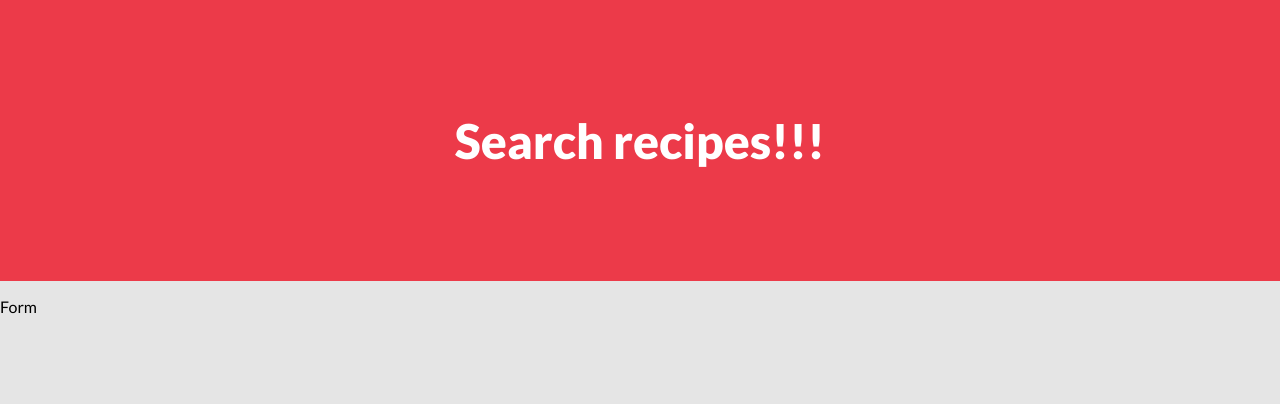
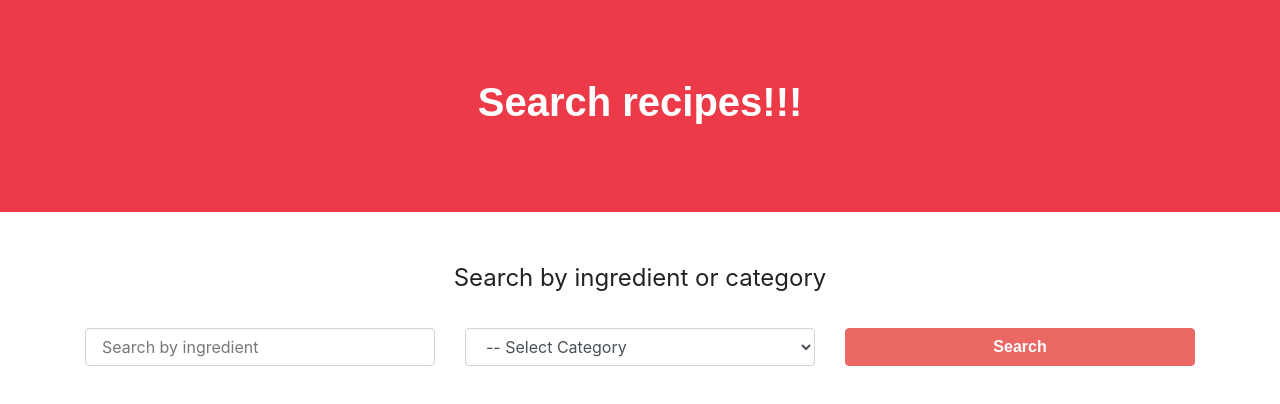
Before and after one commit to Sergio99778/recipeReact, a React (Vite) app: page / in a window 1280 px wide. Shown: the top 404 px of the page. Built offline with nearby package versions, Linux system fonts and the light colour scheme; a web font is replaced by a local one.

Commit message:
Adding Form to App

```diff
--- a/src/components/Form.jsx
+++ b/src/components/Form.jsx
@@ -1,7 +1,35 @@
 import React from "react";
+import "../bootstrap.min.css";
 
 const Form = () => {
-  return <p>Form</p>;
+  return (
+    <form className="col-12">
+      <fieldset className="text-center">
+        <legend>Search by ingredient or category</legend>
+      </fieldset>
+      <div className="row mt-4">
+        <div className="col-md-4">
+          <input
+            type="text"
+            name="name"
+            className="form-control"
+            placeholder="Search by ingredient"
+          />
+        </div>
+        <div className="col-md-4">
+          <select name="category" id="" className="form-control">
+            <option value="">-- Select Category</option>
+            <option value="other">other</option>
+          </select>
+        </div>
+        <div className="col-md-4">
+          <button type="submit" className="btn btn-primary btn-block">
+            Search
+          </button>
+        </div>
+      </div>
+    </form>
+  );
 };
 
 export default Form;
```
